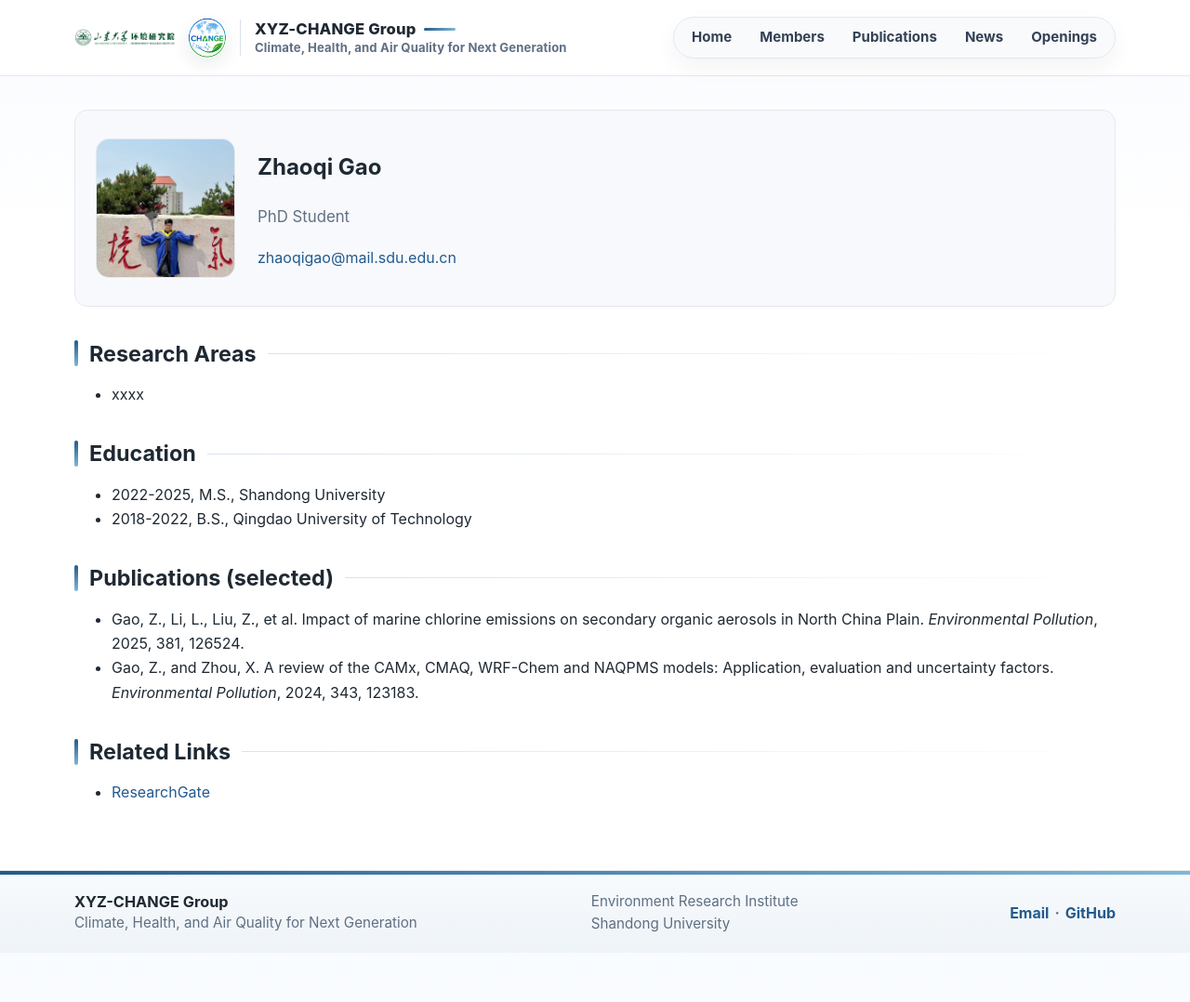
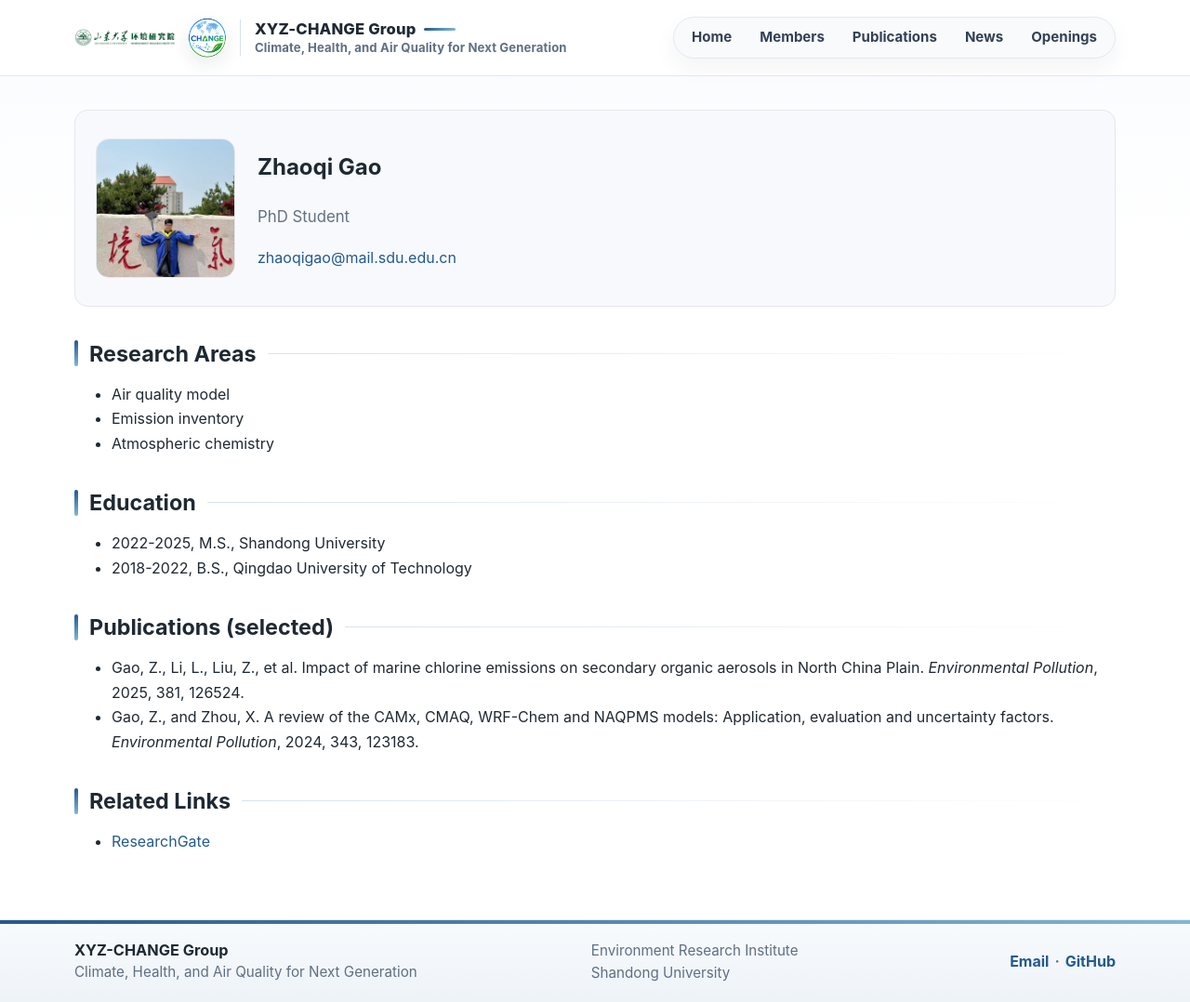
Before and after one commit to MuJSh/xyz_CHANGE, a Jekyll site: the page built from _pages/zhaoqi-gao.md, in a window 1280 px wide and 1078 px high. Shown: the whole window at 93% size. Built offline with Jekyll 4.4.1, drawn with Linux system fonts in a browser that asks for light colours.

Commit message:
Update zhaoqi-gao.md

```diff
--- a/_pages/zhaoqi-gao.md
+++ b/_pages/zhaoqi-gao.md
@@ -15,7 +15,9 @@ permalink: /members/zhaoqi-gao/
 
 ## Research Areas
 
-- xxxx
+- Air quality model
+- Emission inventory
+- Atmospheric chemistry
 
 ## Education
 
```
